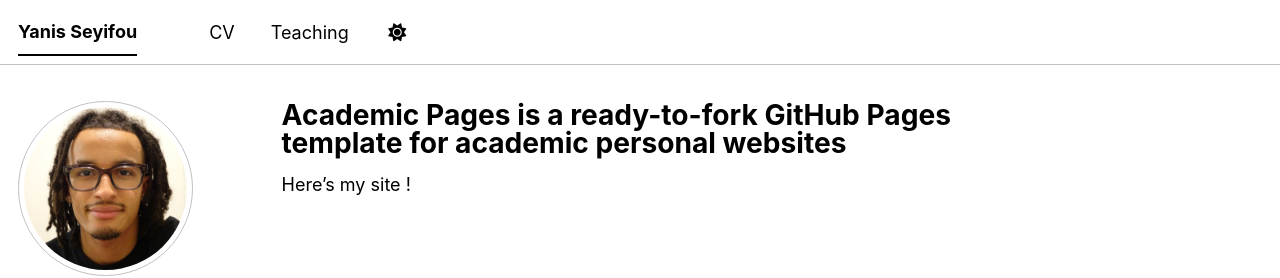
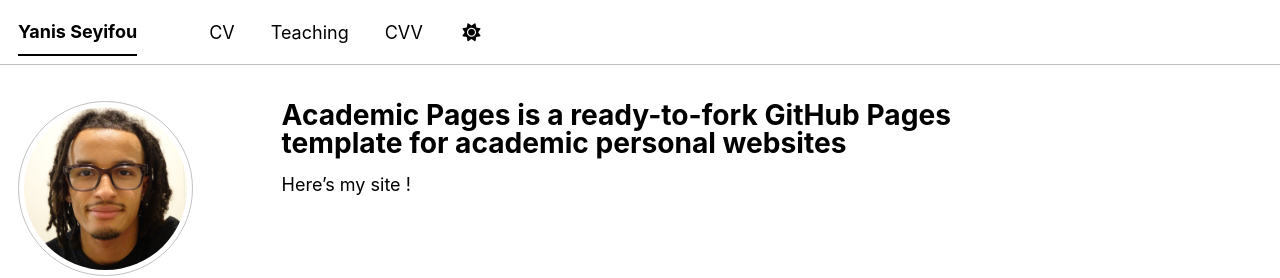
Before and after one commit to yseyifou/yseyifou.github.io, a Jekyll site: the page built from _pages/about.md, in a window 1280 px wide. Shown: the top 278 px of the page. Built offline with Jekyll 4.4.1, drawn with Linux system fonts in a browser that asks for light colours; a style sheet for code colours, icons or effects is not loaded.

Commit message:
Add CVV entry to navigation menu

```diff
--- a/_data/navigation.yml
+++ b/_data/navigation.yml
@@ -17,9 +17,6 @@
 #  - title: "Blog Posts"
 #    url: /year-archive/
 
-  # - title: "CV"
-  #   url: /cv-json/
-
   #- title: "Guide"
   #  url: /markdown/
 main:
@@ -28,3 +25,6 @@
 
   - title: "Teaching"
     url: /teaching/
+
+  - title: "CVV"
+    url: /cv-json/
```
